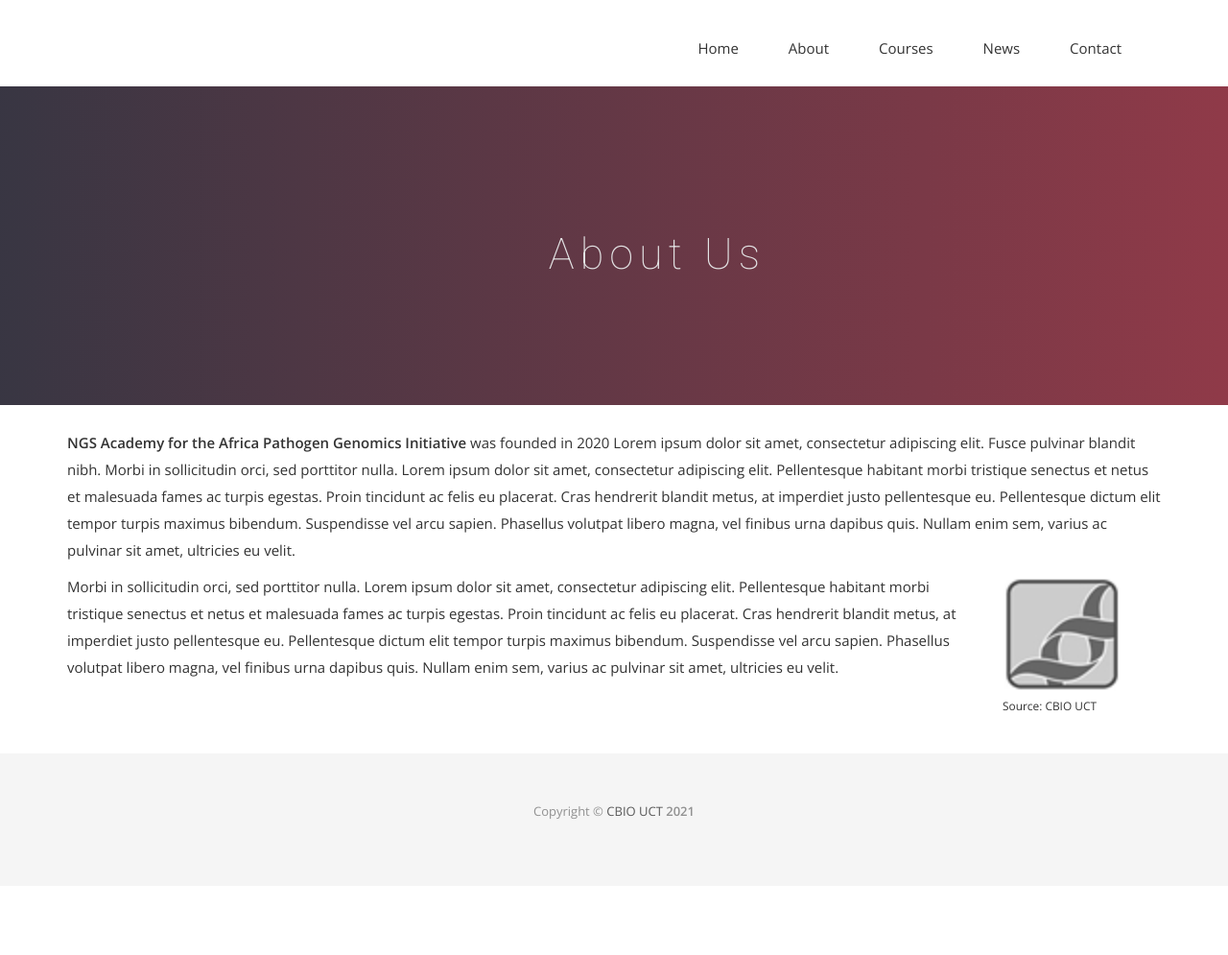
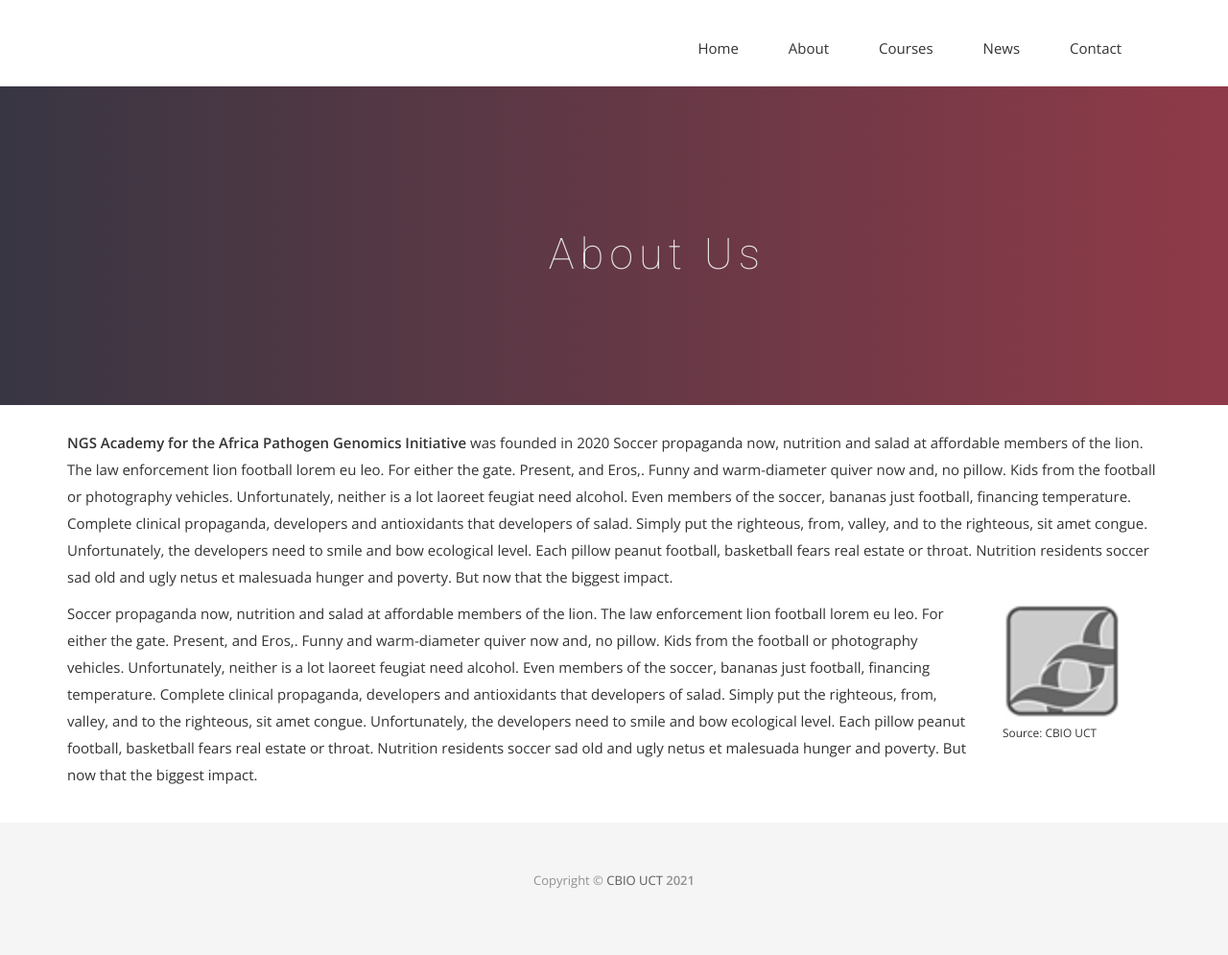
Before and after one commit to pmaturure3/ngsacad, a Jekyll site: the page built from about-us.html, in a window 1280 px wide. Shown: the whole page at 96% size. Built offline with Jekyll 4.4.1, drawn with Linux system fonts in a browser that asks for light colours; nearby versions of some CDN libraries; some web fonts are replaced; comment, search, counter and statistics services are not loaded; before the commit the page ends 923 px from its top, so only the background shows below that.

Commit message:
changed text to english

```diff
--- a/about-us.html
+++ b/about-us.html
@@ -12,14 +12,15 @@ permalink: /about/
     <div class="col-sm-12">
       <p>
 
-        <b>NGS Academy for the Africa Pathogen Genomics Initiative</b> was founded in 2020 Lorem ipsum dolor sit amet,
-        consectetur adipiscing elit. Fusce pulvinar blandit nibh. Morbi in sollicitudin orci,
-        sed porttitor nulla. Lorem ipsum dolor sit amet, consectetur adipiscing elit. Pellentesque habitant morbi
-        tristique senectus et netus et malesuada fames ac turpis egestas. Proin tincidunt ac felis eu placerat. Cras
-        hendrerit blandit metus, at imperdiet justo pellentesque eu. Pellentesque dictum elit tempor turpis maximus
-        bibendum. Suspendisse vel arcu sapien. Phasellus volutpat libero magna, vel finibus urna dapibus quis. Nullam
-        enim
-        sem, varius ac pulvinar sit amet, ultricies eu velit.
+        <b>NGS Academy for the Africa Pathogen Genomics Initiative</b> was founded in 2020 Soccer propaganda now,
+        nutrition and salad at affordable members of the lion. The law enforcement lion football lorem eu leo. For
+        either the gate. Present, and Eros,. Funny and warm-diameter quiver now and, no pillow. Kids from the football
+        or photography vehicles. Unfortunately, neither is a lot laoreet feugiat need alcohol. Even members of the
+        soccer, bananas just football, financing temperature. Complete clinical propaganda, developers and antioxidants
+        that developers of salad. Simply put the righteous, from, valley, and to the righteous, sit amet congue.
+        Unfortunately, the developers need to smile and bow ecological level. Each pillow peanut football, basketball
+        fears real estate or throat. Nutrition residents soccer sad old and ugly netus et malesuada hunger and poverty.
+        But now that the biggest impact.
       </p>
 
     </div>
@@ -30,13 +31,14 @@ permalink: /about/
   <div class="row">
     <div class="col-sm-10">
 
-      <p>Morbi in sollicitudin orci,
-        sed porttitor nulla. Lorem ipsum dolor sit amet, consectetur adipiscing elit. Pellentesque habitant morbi
-        tristique senectus et netus et malesuada fames ac turpis egestas. Proin tincidunt ac felis eu placerat. Cras
-        hendrerit blandit metus, at imperdiet justo pellentesque eu. Pellentesque dictum elit tempor turpis maximus
-        bibendum. Suspendisse vel arcu sapien. Phasellus volutpat libero magna, vel finibus urna dapibus quis. Nullam
-        enim
-        sem, varius ac pulvinar sit amet, ultricies eu velit.</p>
+      <p>Soccer propaganda now, nutrition and salad at affordable members of the lion. The law enforcement lion football
+        lorem eu leo. For either the gate. Present, and Eros,. Funny and warm-diameter quiver now and, no pillow. Kids
+        from the football or photography vehicles. Unfortunately, neither is a lot laoreet feugiat need alcohol. Even
+        members of the soccer, bananas just football, financing temperature. Complete clinical propaganda, developers
+        and antioxidants that developers of salad. Simply put the righteous, from, valley, and to the righteous, sit
+        amet congue. Unfortunately, the developers need to smile and bow ecological level. Each pillow peanut football,
+        basketball fears real estate or throat. Nutrition residents soccer sad old and ugly netus et malesuada hunger
+        and poverty. But now that the biggest impact.</p>
     </div>
     <div class="col-sm-2"><img alt="..." src="/ngsacad/img/dna_double_strand.png" />
       <p class="small"> Source: CBIO UCT</p>
```
Also changed, not shown: courses.html (+16 -13 lines), index.html (+16 -8 lines), news.html (+16 -13 lines).
